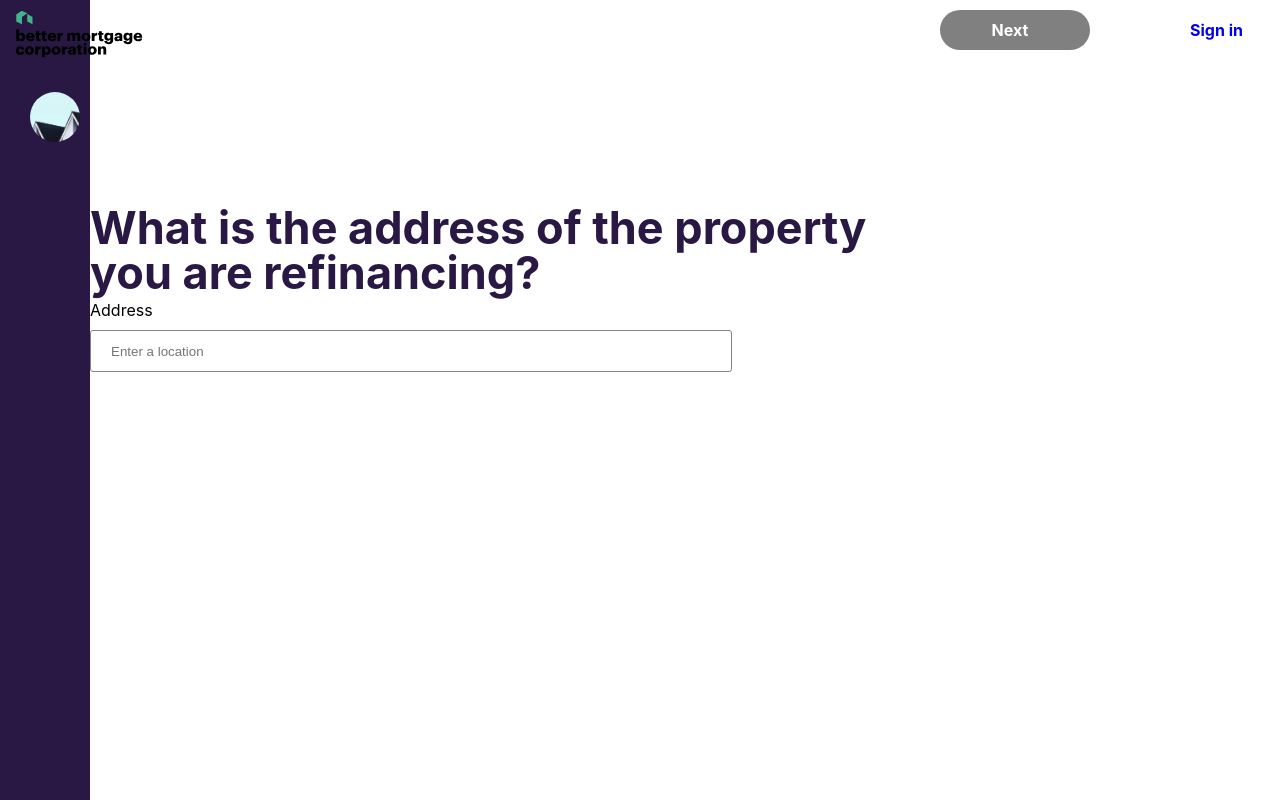
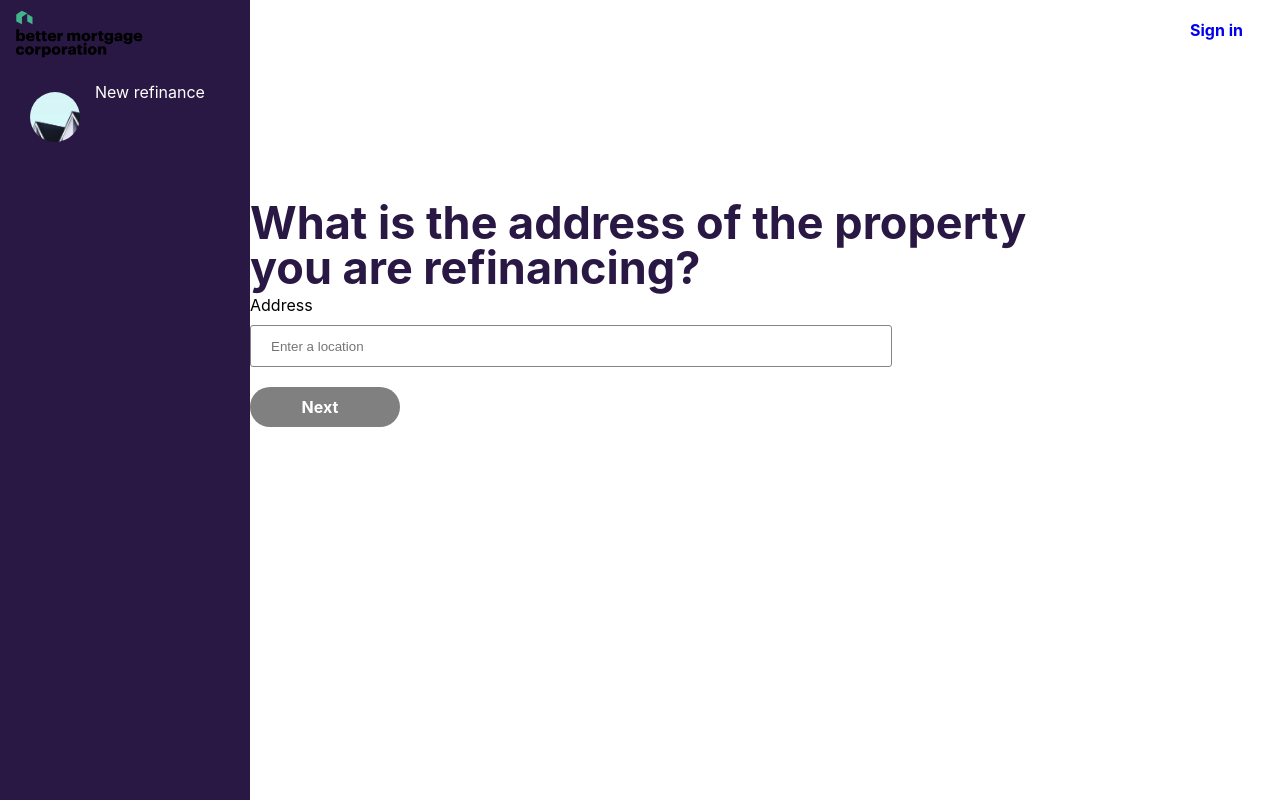
Before and after one commit to MUR4DI1JR/customerService, a React (Create React App) app: page / in a window 1280 px wide. Built offline with nearby package versions, Linux system fonts and the light colour scheme; no server answers.

Commit message:
#fixed design

```diff
--- a/src/components/pages/Home/Address.js
+++ b/src/components/pages/Home/Address.js
@@ -1,12 +1,9 @@
 import React from 'react';
 import {connect} from 'react-redux';
 import {setLocationUser, setCityUser, setCodeUser, setStatesUser, setUnitUser} from "../../../redux/db/dbAction";
-
-
 import Inputs from "../../UI/container/Input/inputs";
 
 const Address = ({ location, code, unit, states, city, setLocationUser, setCityUser, setCodeUser, setStatesUser, setUnitUser}) => {
-
 
     return (
         <div className="form-task">
--- a/src/components/pages/Home/Home.js
+++ b/src/components/pages/Home/Home.js
@@ -2,7 +2,6 @@ import React from 'react';
 import {connect} from 'react-redux';
 import {NavLink} from "react-router-dom";
 import {setLocationUser, setCityUser, setCodeUser, setStatesUser, setUnitUser} from "../../../redux/db/dbAction";
-import store from './../../../redux/db/dbReducer';
 
 
 import './home.css';
@@ -14,6 +13,7 @@ import Address from "./Address";
 const Home = ({location, states}) => {
     const clickBtn = (event) =>{
       event.preventDefault();
+
     };
     return (
         <div className="home">
@@ -30,9 +30,11 @@ const Home = ({location, states}) => {
                      </div>
                 </div>
             </div>
-            <Address/>
-            <div className="confirm">
-                {location ? <Buttons clicked={clickBtn} btnType={location ? "Success" : "Danger"}>Next</Buttons> : <Buttons btnType="disable" dis={true}>Next</Buttons>}
+            <div className="block">
+                <Address/>
+                <div className="confirm">
+                    {location ? <Buttons clicked={clickBtn} btnType={location ? "Success" : "Danger"}>Next</Buttons> : <Buttons btnType="disable" dis={true}>Next</Buttons>}
+                </div>
             </div>
             <div className="right-side-bar">
                 <NavLink to="/sign-in">Sign in</NavLink>
```
Also changed, not shown: 1 other file (tests, documents, lock files or other folders).
